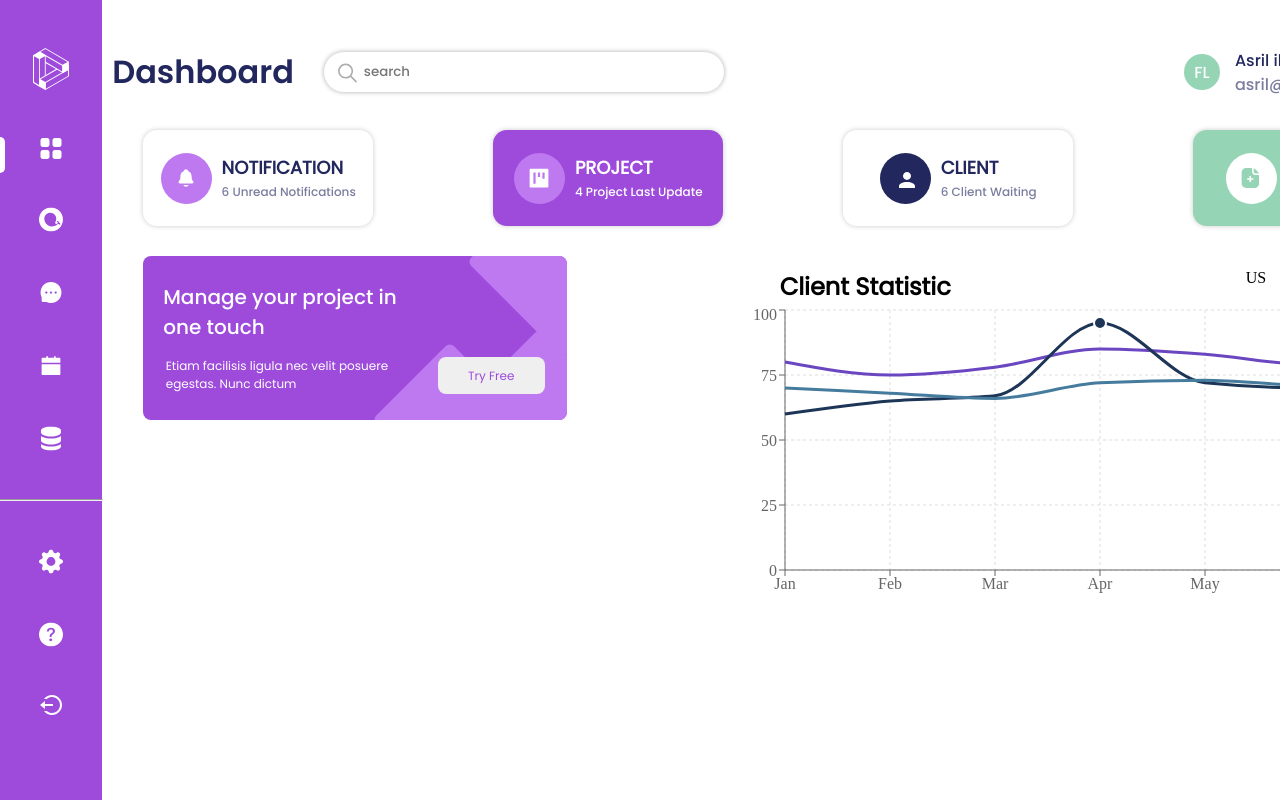
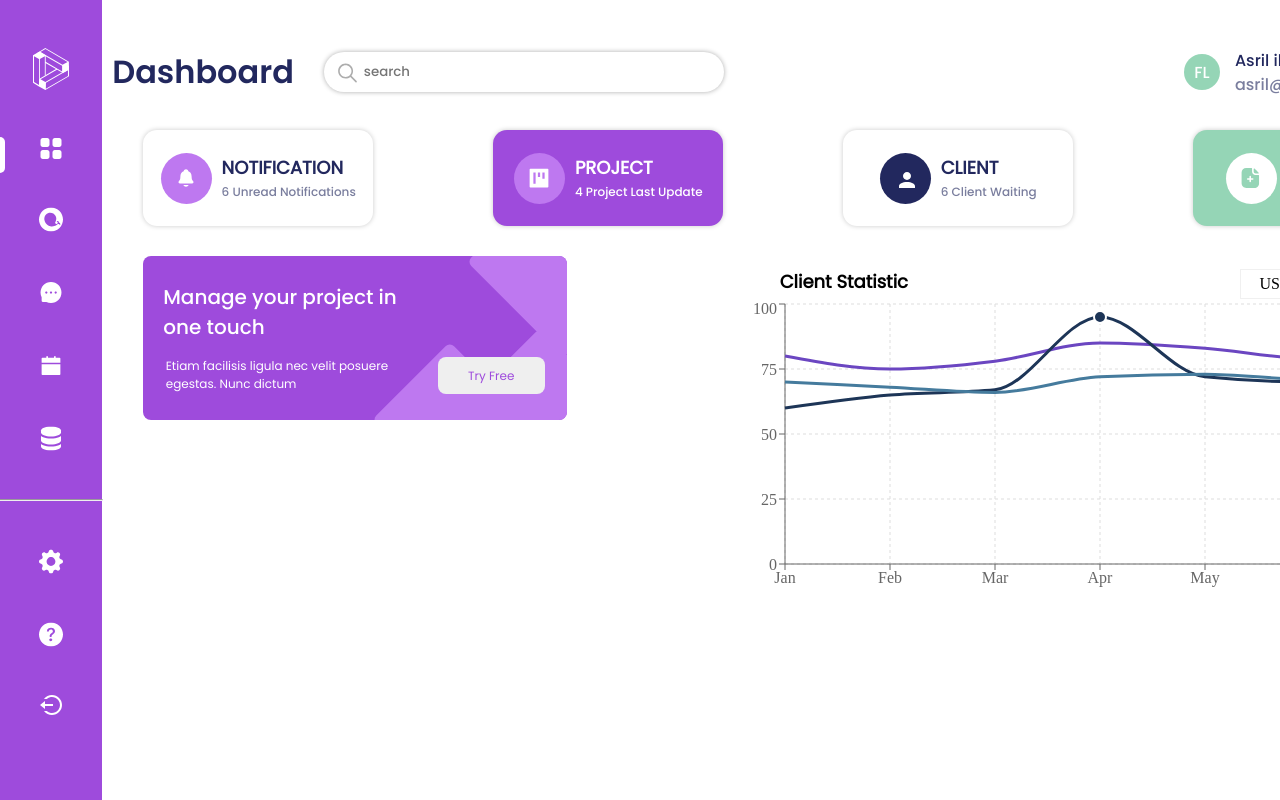
Before and after one commit to mohamed1383/admin-dashboard, a React (Vite) app: page / in a window 1280 px wide. Shown: the top 800 px of the page. Built offline with nearby package versions, Linux system fonts and the light colour scheme.

Commit message:
Update chart.jsx

```diff
--- a/src/components/chart.jsx
+++ b/src/components/chart.jsx
@@ -31,8 +31,22 @@ const CustomDot = (props) => {
 
 const ClientStatisticChart = () => {
   const [selectedCountries, setSelectedCountries] = useState(["US", "UK", "France"]);
+  const [toggleButton,setToggle] = useState({
+    US: [true,'toggle1'],
+    UK: [true,'toggle2'],
+    France: [true,'toggle3']
+  })
 
   const toggleCountry = (country) => {
+
+    setToggle((prev) => {
+
+      console.log(prev[country])
+
+      prev[country][0] ? prev[country][0] = false : prev[country][0] = true
+      return prev
+    })
+
     setSelectedCountries((prev) =>
       prev.includes(country) ? prev.filter((c) => c !== country) : [...prev, country]
     );
@@ -56,14 +70,15 @@ const ClientStatisticChart = () => {
       </svg>
 
       <div className="title-container">
-        <h2 style={{fontFamily: "poppins-regular"}} className="text-lg font-semibold mb-4">Client Statistic</h2>
+        <h2 style={{fontFamily: "poppins-regular" , fontSize: "18px"}} className="text-lg font-semibold mb-4">Client Statistic</h2>
 
         <div style={{display: "flex"}} className="flex gap-8 mb-4">
           {["US", "UK", "France"].map((country, index) => (
             <div
-              style={{width: "58px" , height: "28px"}}
+              style={{width: "58px" , height: "28px" , border: "1px solid #F0F0F0", textAlign: "center" , lineHeight: "28px" , cursor: "pointer"}}
               key={index}
-              className={`px-4 py-1 rounded-lg ${
+              id={`${country == 'France' ? 'border-radius2' : ''}${country == 'US' ? 'border-radius' : ''}`}
+              className={`px-4 py-1 rounded-lg ${toggleButton[country][0] ? toggleButton[country][1] : ''} ${
                 selectedCountries.includes(country)
                   ? "bg-purple-500 text-white"
                   : "bg-gray-200 text-black"
```
